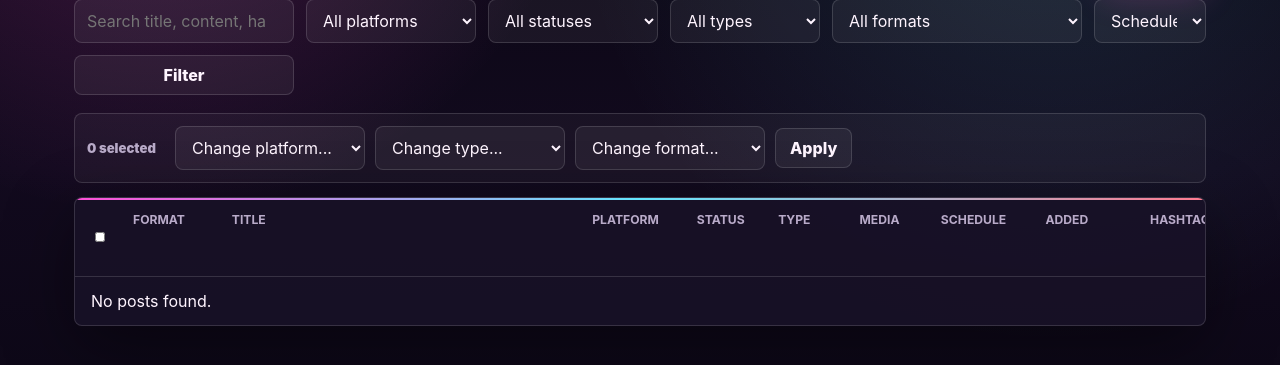
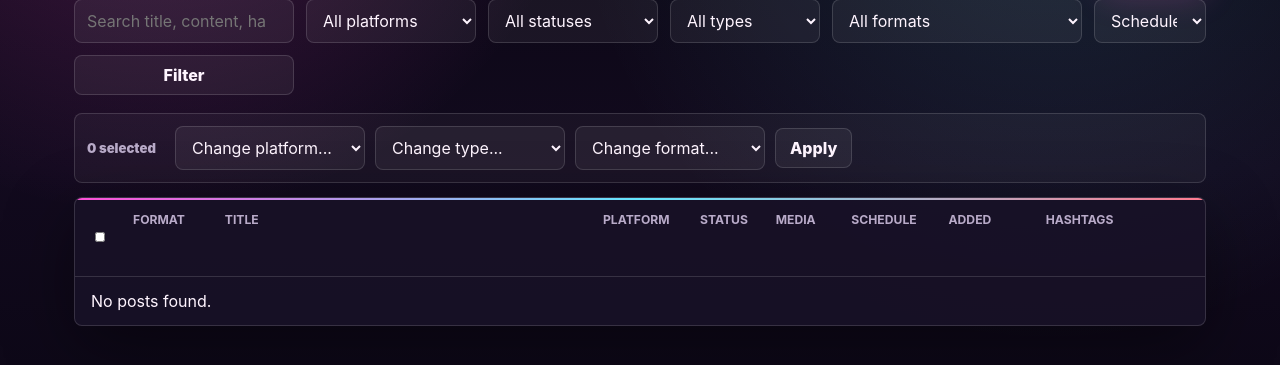
Before and after one commit to JoanaSVSousa/social-scheduler, a Flask app: page /posts in a window 1280 px wide. Shown: the part 200-565 px from the top of the page. Run offline with Flask 3, Linux system fonts and the light colour scheme; the visitor is signed in with stand-in values (Sample User, id 1); data that the repository does not hold is empty; some libraries are stand-ins or nearby versions.

Commit message:
Rename Regular label to All Green

```diff
--- a/content_platform/models.py
+++ b/content_platform/models.py
@@ -4,6 +4,11 @@ from typing import Optional
 
 PLATFORMS = ["Instagram", "Facebook", "LinkedIn", "X", "Threads", "Bluesky", "YouTube Shorts", "TikTok"]
 STATUSES = ["Draft", "Scheduled", "Published", "Failed"]
+SOURCE_TYPES = ["Regular", "News"]
+SOURCE_TYPE_LABELS = {
+    "Regular": "All Green",
+    "News": "News",
+}
 
 PLATFORM_CONTENT_LIMITS = {
     "Instagram": 2200,
@@ -117,6 +122,10 @@ def default_content_format(platform):
     return PLATFORM_CONTENT_FORMATS.get(platform, ["Post"])[0]
 
 
+def source_type_label(source_type):
+    return SOURCE_TYPE_LABELS.get(source_type, source_type or "")
+
+
 def content_character_limit(platform):
     return PLATFORM_CONTENT_LIMITS.get(platform, 2200)
 
--- a/content_platform/routes.py
+++ b/content_platform/routes.py
@@ -17,6 +17,7 @@ from .models import (
     PLATFORM_MEDIA_GUIDES,
     PLATFORMS,
     PLATFORM_CONTENT_LIMITS,
+    SOURCE_TYPES,
     STATUSES,
     Post,
     content_limit_for_post,
@@ -199,7 +200,7 @@ def social_account_settings():
 @bp.route("/posts")
 def posts():
     refresh_rss_content_types()
-    source_types = ["Regular", "News"]
+    source_types = SOURCE_TYPES
     media_kinds = {
         "story": "Stories",
         "video": "Videos",
@@ -251,16 +252,8 @@ def posts():
 @bp.post("/posts/library-update")
 def update_posts_library():
     validate_csrf()
-    source_types = {"Regular", "News"}
+    source_types = set(SOURCE_TYPES)
     action = request.form.get("action", "")
-
-    if action == "quick_source":
-        source_type = request.form.get("source_type", "")
-        if source_type not in source_types:
-            abort(400)
-        updated = update_library_post_fields([request.form.get("post_id", "")], source_type=source_type)
-        flash("Post type updated." if updated else "No post was updated.", "success" if updated else "warning")
-        return redirect(_posts_redirect_args())
 
     if action == "bulk_update":
         selected_ids = request.form.getlist("selected_post_ids")
@@ -701,7 +694,7 @@ def edit_rss_article(rss_item_id):
             abort(400)
         item, posts = sync_rss_group_platforms(rss_item_id, selected_platforms)
         content_type = request.form.get("content_type", item["content_type"])
-        if content_type not in {"Regular", "News"}:
+        if content_type not in SOURCE_TYPES:
             abort(400)
         update_rss_group_content_type(rss_item_id, content_type)
         item, posts = get_rss_group(rss_item_id)
@@ -1787,7 +1780,7 @@ def _post_from_form():
         abort(400)
     if status not in STATUSES:
         abort(400)
-    if source_type not in {"Regular", "News"}:
+    if source_type not in SOURCE_TYPES:
         abort(400)
     if content_format not in PLATFORM_CONTENT_FORMATS.get(platform, []):
         abort(400)
--- a/content_platform/services/reporting.py
+++ b/content_platform/services/reporting.py
@@ -6,6 +6,7 @@ import smtplib
 import ssl
 
 from ..database import get_connection
+from ..models import source_type_label
 from .analytics import build_status_counts
 from .clock import app_now
 from .scheduler import get_all_posts, get_logs
@@ -74,7 +75,7 @@ def build_daily_publication_report(report_date=None):
             scheduled_at = _display_time(item["scheduled_at"])
             lines.append(
                 f"- {scheduled_at} | {item['platform']} | {item['content_format']} | "
-                f"{item['source_type']} | {item['status']} | {item['title']} | {item['source']}"
+                f"{source_type_label(item['source_type'])} | {item['status']} | {item['title']} | {item['source']}"
             )
     else:
         lines.append("- No posts scheduled for today.")
--- a/content_platform/services/rss.py
+++ b/content_platform/services/rss.py
@@ -10,7 +10,7 @@ from urllib.request import Request, urlopen
 from urllib.parse import unquote, urlparse
 
 from ..database import get_connection, insert_and_get_id
-from ..models import default_content_format
+from ..models import default_content_format, source_type_label
 from .scheduler import add_log
 
 
@@ -420,7 +420,7 @@ def _render_copy_template(template, feed, entry, platform, content_type):
         "feed": (feed or {}).get("name", ""),
         "platform": platform,
         "hashtags": (feed or {}).get("default_hashtags", ""),
-        "type": content_type,
+        "type": source_type_label(content_type),
     }
 
     def replace(match):
--- a/static/styles.css
+++ b/static/styles.css
@@ -298,7 +298,7 @@ table {
 }
 
 .posts-table {
-    min-width: 1280px;
+    min-width: 1160px;
     table-layout: fixed;
 }
 
@@ -307,7 +307,7 @@ table {
 }
 
 .post-col-title {
-    width: 31%;
+    width: 35%;
 }
 
 .post-col-platform {
@@ -319,7 +319,6 @@ table {
 }
 
 .post-col-status,
-.post-col-type,
 .post-col-media {
     width: 7%;
 }
--- a/templates/post_form.html
+++ b/templates/post_form.html
@@ -59,7 +59,7 @@
         <label>
             Source type
             <select name="source_type" id="source-type-select" required>
-                <option value="Regular" {% if not post or post.source_type == "Regular" %}selected{% endif %}>Regular</option>
+                <option value="Regular" {% if not post or post.source_type == "Regular" %}selected{% endif %}>All Green</option>
                 <option value="News" {% if post and post.source_type == "News" %}selected{% endif %}>News</option>
             </select>
         </label>
--- a/templates/posts.html
+++ b/templates/posts.html
@@ -26,7 +26,7 @@
     <select name="source_type">
         <option value="">All types</option>
         {% for source_type in source_types %}
-        <option value="{{ source_type }}" {% if filters.source_type == source_type %}selected{% endif %}>{{ source_type }}</option>
+        <option value="{{ source_type }}" {% if filters.source_type == source_type %}selected{% endif %}>{{ source_type_label(source_type) }}</option>
         {% endfor %}
     </select>
     <select name="media_kind">
@@ -62,7 +62,7 @@
     <select name="source_type">
         <option value="">Change type...</option>
         {% for source_type in source_types %}
-        <option value="{{ source_type }}">{{ source_type }}</option>
+        <option value="{{ source_type }}">{{ source_type_label(source_type) }}</option>
         {% endfor %}
     </select>
     <select name="content_format" data-bulk-format>
@@ -84,7 +84,6 @@
             <col class="post-col-title">
             <col class="post-col-platform">
             <col class="post-col-status">
-            <col class="post-col-type">
             <col class="post-col-media">
             <col class="post-col-schedule">
             <col class="post-col-added">
@@ -98,7 +97,6 @@
                 <th>Title</th>
                 <th>Platform</th>
                 <th>Status</th>
-                <th>Type</th>
                 <th>Media</th>
                 <th>Schedule</th>
                 <th>Added</th>
@@ -123,32 +121,13 @@
                     {% else %}
                     <a class="table-link post-title-link" href="{{ url_for('main.edit_post', post_id=post.id) }}">{{ post.title }}</a>
                     {% endif %}
+                    <div class="post-title-meta">
+                        <span class="type-pill {{ post.source_type|lower }}">{{ source_type_label(post.source_type) }}</span>
+                    </div>
                     <small class="post-excerpt">{{ post.content[:260] }}{% if post.content|length > 260 %}...{% endif %}</small>
                 </td>
                 <td>{{ post.platform }}</td>
                 <td><span class="status {{ post.status|lower }}">{{ post.status }}</span></td>
-                <td>
-                    {% if post.is_rss_group %}
-                    <span class="type-pill {{ post.source_type|lower }}">{{ post.source_type }}</span>
-                    {% else %}
-                    <form class="inline-select-form" method="post" action="{{ url_for('main.update_posts_library') }}">
-                        <input type="hidden" name="csrf_token" value="{{ csrf_token() }}">
-                        <input type="hidden" name="action" value="quick_source">
-                        <input type="hidden" name="post_id" value="{{ post.id }}">
-                        <input type="hidden" name="return_search" value="{{ filters.search }}">
-                        <input type="hidden" name="return_platform" value="{{ filters.platform }}">
-                        <input type="hidden" name="return_status" value="{{ filters.status }}">
-                        <input type="hidden" name="return_source_type" value="{{ filters.source_type }}">
-                        <input type="hidden" name="return_media_kind" value="{{ filters.media_kind }}">
-                        <input type="hidden" name="return_sort" value="{{ filters.sort }}">
-                        <select name="source_type" class="compact-select {{ post.source_type|lower }}" onchange="this.form.submit()">
-                            {% for source_type in source_types %}
-                            <option value="{{ source_type }}" {% if post.source_type == source_type %}selected{% endif %}>{{ source_type }}</option>
-                            {% endfor %}
-                        </select>
-                    </form>
-                    {% endif %}
-                </td>
                 <td>
                     {% if post.is_rss_group %}
                     <span class="media-count">{{ post.media_total }} file{% if post.media_total != 1 %}s{% endif %}</span>
@@ -207,7 +186,7 @@
                 </td>
             </tr>
             {% else %}
-            <tr><td colspan="11">No posts found.</td></tr>
+            <tr><td colspan="10">No posts found.</td></tr>
             {% endfor %}
         </tbody>
     </table>
--- a/templates/rss_article_edit.html
+++ b/templates/rss_article_edit.html
@@ -11,7 +11,7 @@
 
 <section class="source-panel">
     <strong>{{ item.title }}</strong>
-    <small><span class="type-pill {{ item.content_type|lower }}">{{ item.content_type }}</span></small>
+    <small><span class="type-pill {{ item.content_type|lower }}">{{ source_type_label(item.content_type) }}</span></small>
     <span>{{ item.url }}</span>
     {% if item.image_url %}
     <div class="source-media-preview">
@@ -33,7 +33,7 @@
             <label>
                 Article type
                 <select name="content_type">
-                    <option value="Regular" {% if item.content_type == "Regular" %}selected{% endif %}>Regular</option>
+                    <option value="Regular" {% if item.content_type == "Regular" %}selected{% endif %}>All Green</option>
                     <option value="News" {% if item.content_type == "News" %}selected{% endif %}>News</option>
                 </select>
             </label>
--- a/templates/rss_articles.html
+++ b/templates/rss_articles.html
@@ -31,7 +31,7 @@
                 </td>
                 <td>{{ group.feed_name }}</td>
                 <td>{{ group.platforms or "-" }}</td>
-                <td><span class="type-pill {{ group.content_type|lower }}">{{ group.content_type }}</span></td>
+                <td><span class="type-pill {{ group.content_type|lower }}">{{ source_type_label(group.content_type) }}</span></td>
                 <td>{{ group.draft_count or 0 }} / {{ group.post_count or 0 }}</td>
                 <td>{{ group.created_at }}</td>
                 <td>
```
Also changed, not shown: other parts of static/styles.css (+10 -23 lines), content_platform/__init__.py (+8 -1 lines), README.md.
